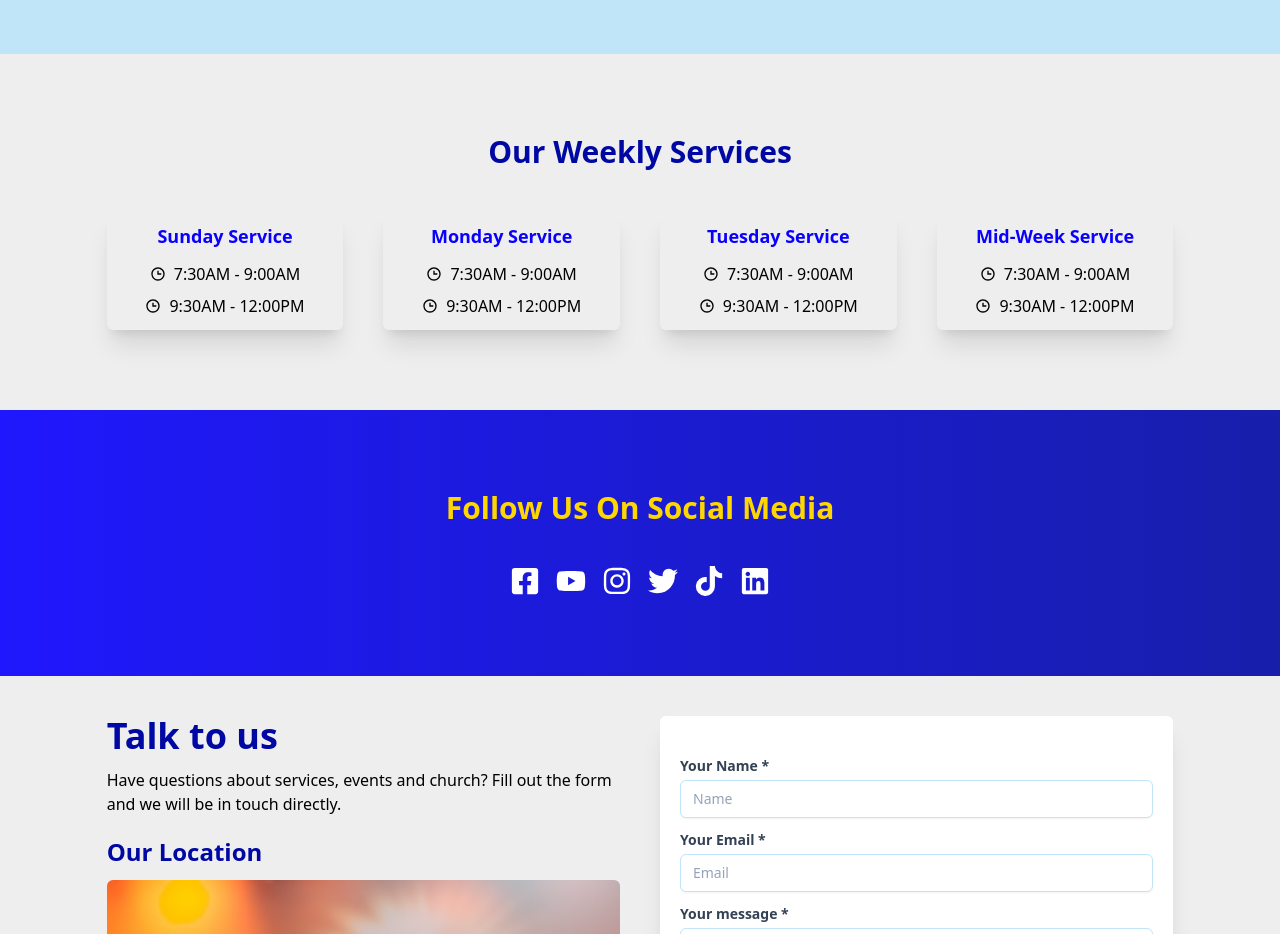
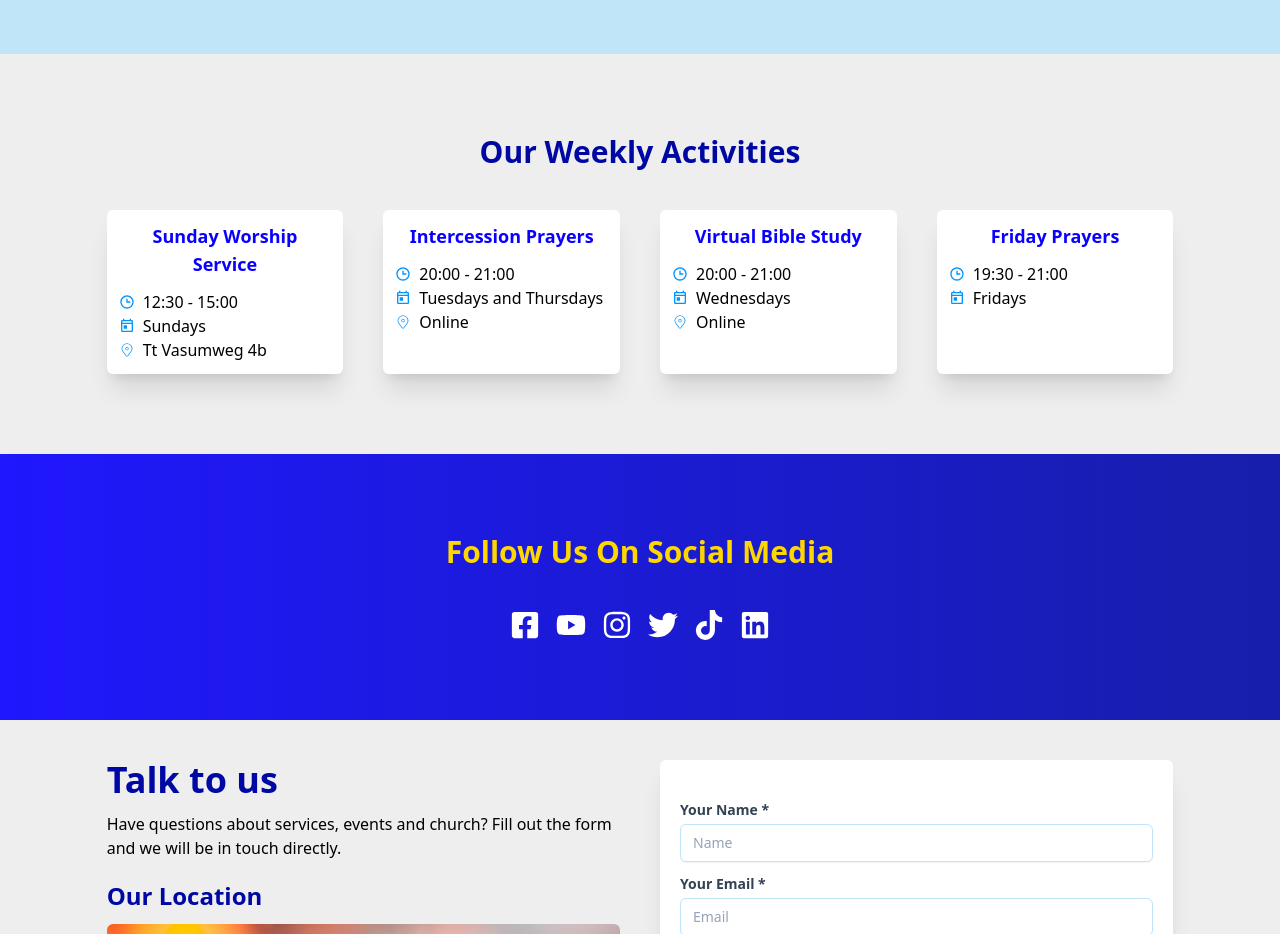
Before and after one commit to dammyolapaix/New-Life-Ministries-Website, a Next.js app: page / in a window 1280 px wide. Shown: the part 1580-2514 px from the top of the page. Built offline with nearby package versions, Linux system fonts and the light colour scheme.

Commit message:
Updated the weekly activites

```diff
--- a/pages/index.tsx
+++ b/pages/index.tsx
@@ -13,6 +13,8 @@ import congregationPic from '../public/john-price-RAZQiZOX3mU-unsplash.jpg'
 import pastorPic from '../public/melyna-valle-3yiSaxd-V6Q-unsplash.jpg'
 import Layout from '@/components/Layout'
 import ContactUs from '@/components/ContactUs'
+import { MdOutlineToday } from 'react-icons/md'
+import { CiLocationOn } from 'react-icons/ci'
 
 export default function Home() {
   return (
@@ -112,60 +114,82 @@ export default function Home() {
         {/* Weekly Services */}
         <section className="py-20">
           <h2 className="font-semibold text-3xl text-center mb-10 text-tertiary">
-            Our Weekly Services
+            Our Weekly Activities
           </h2>
+          {/*
+              Name of actvity
+              time
+              venue
+              Day(s) of the week
+               */}
           <div className="container grid grid-cols-1 md:grid-cols-4 gap-10">
-            <div className="shadow-xl hover:shadow-2xl p-3 rounded-md">
+            <div className="bg-white shadow-xl hover:shadow-2xl p-3 rounded-md">
               <h3 className="font-semibold text-lg text-center text-primary mb-3">
-                Sunday Service
+                Sunday Worship Service
               </h3>
-              <div className="flex justify-center items-center mb-2">
-                <BiTime className="mr-1" />
-                <h5 className="ml-1 font-light">7:30AM - 9:00AM</h5>
+              <div className="flex items-center">
+                <BiTime className="mr-1 text-secondary" />
+                <h5 className="ml-1 font-light">12:30 - 15:00</h5>
               </div>
-              <div className="flex justify-center items-center">
-                <BiTime className="mr-1" />
-                <h5 className="ml-1 font-light">9:30AM - 12:00PM</h5>
+              <div className="flex items-center">
+                <MdOutlineToday className="mr-1 text-secondary" />
+                <h5 className="ml-1 font-light">Sundays</h5>
+              </div>
+              <div className="flex items-center">
+                <CiLocationOn className="mr-1 text-secondary" />
+                <h5 className="ml-1 font-light">Tt Vasumweg 4b</h5>
               </div>
             </div>
-            <div className="shadow-xl hover:shadow-2xl p-3 rounded-md">
+            <div className="bg-white shadow-xl hover:shadow-2xl p-3 rounded-md">
               <h3 className="font-semibold text-lg text-center text-primary mb-3">
-                Monday Service
+                Intercession Prayers
               </h3>
-              <div className="flex justify-center items-center mb-2">
-                <BiTime className="mr-1" />
-                <h5 className="ml-1 font-light">7:30AM - 9:00AM</h5>
+              <div className="flex items-center">
+                <BiTime className="mr-1 text-secondary" />
+                <h5 className="ml-1 font-light">20:00 - 21:00</h5>
               </div>
-              <div className="flex justify-center items-center">
-                <BiTime className="mr-1" />
-                <h5 className="ml-1 font-light">9:30AM - 12:00PM</h5>
+              <div className="flex items-center">
+                <MdOutlineToday className="mr-1 text-secondary" />
+                <h5 className="ml-1 font-light">Tuesdays and Thursdays</h5>
+              </div>
+              <div className="flex items-center">
+                <CiLocationOn className="mr-1 text-secondary" />
+                <h5 className="ml-1 font-light">Online</h5>
               </div>
             </div>
-            <div className="shadow-xl hover:shadow-2xl p-3 rounded-md">
+            <div className="bg-white shadow-xl hover:shadow-2xl p-3 rounded-md">
               <h3 className="font-semibold text-lg text-center text-primary mb-3">
-                Tuesday Service
+                Virtual Bible Study
               </h3>
-              <div className="flex justify-center items-center mb-2">
-                <BiTime className="mr-1" />
-                <h5 className="ml-1 font-light">7:30AM - 9:00AM</h5>
+              <div className="flex items-center">
+                <BiTime className="mr-1 text-secondary" />
+                <h5 className="ml-1 font-light">20:00 - 21:00</h5>
               </div>
-              <div className="flex justify-center items-center">
-                <BiTime className="mr-1" />
-                <h5 className="ml-1 font-light">9:30AM - 12:00PM</h5>
+              <div className="flex items-center">
+                <MdOutlineToday className="mr-1 text-secondary" />
+                <h5 className="ml-1 font-light">Wednesdays</h5>
+              </div>
+              <div className="flex items-center">
+                <CiLocationOn className="mr-1 text-secondary" />
+                <h5 className="ml-1 font-light">Online</h5>
               </div>
             </div>
-            <div className="shadow-xl hover:shadow-2xl p-3 rounded-md">
+            <div className="bg-white shadow-xl hover:shadow-2xl p-3 rounded-md">
               <h3 className="font-semibold text-lg text-center text-primary mb-3">
-                Mid-Week Service
+                Friday Prayers
               </h3>
-              <div className="flex justify-center items-center mb-2">
-                <BiTime className="mr-1" />
-                <h5 className="ml-1 font-light">7:30AM - 9:00AM</h5>
+              <div className="flex items-center">
+                <BiTime className="mr-1 text-secondary" />
+                <h5 className="ml-1 font-light">19:30 - 21:00</h5>
               </div>
-              <div className="flex justify-center items-center">
-                <BiTime className="mr-1" />
-                <h5 className="ml-1 font-light">9:30AM - 12:00PM</h5>
+              <div className="flex items-center">
+                <MdOutlineToday className="mr-1 text-secondary" />
+                <h5 className="ml-1 font-light">Fridays</h5>
               </div>
+              {/* <div className="flex items-center">
+                <CiLocationOn className="mr-1 text-secondary" />
+                <h5 className="ml-1 font-light">Online</h5>
+              </div> */}
             </div>
           </div>
         </section>
```
